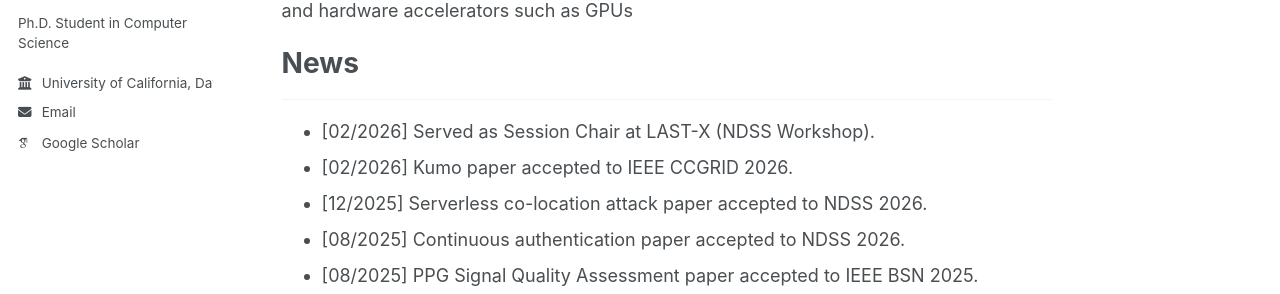
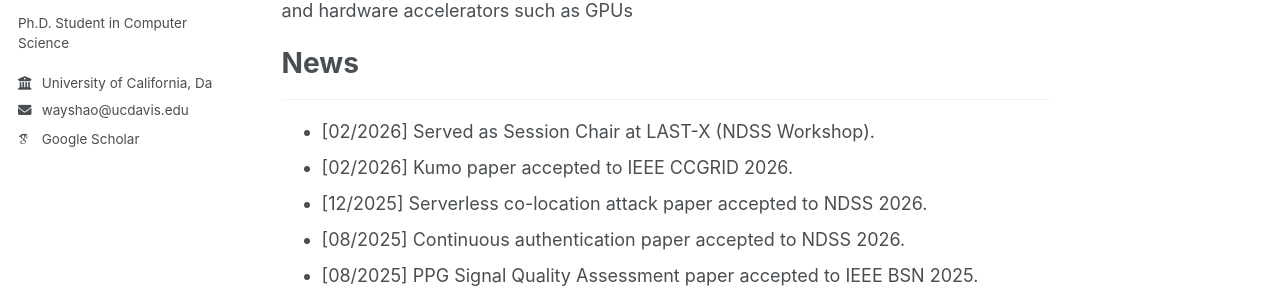
Before and after one commit to weishao-sec/weishao-sec.github.io, a Jekyll site: the page built from _pages/about.md, in a window 1280 px wide. Shown: the part 305-599 px from the top of the page. Built offline with Jekyll 4.4.1, drawn with Linux system fonts in a browser that asks for light colours; some web fonts are replaced; a script bundle is joined from its source files by our own code; library files that are not in the unit come from our copies.

Commit message:
Fix email display in author profile by removing mailto link and adding desktop class

```diff
--- a/_includes/author-profile.html
+++ b/_includes/author-profile.html
@@ -34,7 +34,7 @@
         <li><a href="{{ author.uri }}"><i class="fas fa-fw fa-link icon-pad-right" aria-hidden="true"></i>{{ site.data.ui-text[site.locale].website_label | default: "Website" }}</a></li>
       {% endif %}
       {% if author.email %}
-        <li><a href="mailto:{{ author.email }}"><i class="fas fa-fw fa-envelope icon-pad-right" aria-hidden="true"></i>{{ site.data.ui-text[site.locale].email_label | default: "Email" }}</a></li>
+        <li class="author__desktop"><i class="fas fa-fw fa-envelope icon-pad-right" aria-hidden="true"></i>{{ author.email }}</a></li>
       {% endif %}
 
       <!-- Font Awesome and Academicons icons / Academic websites -->
```
